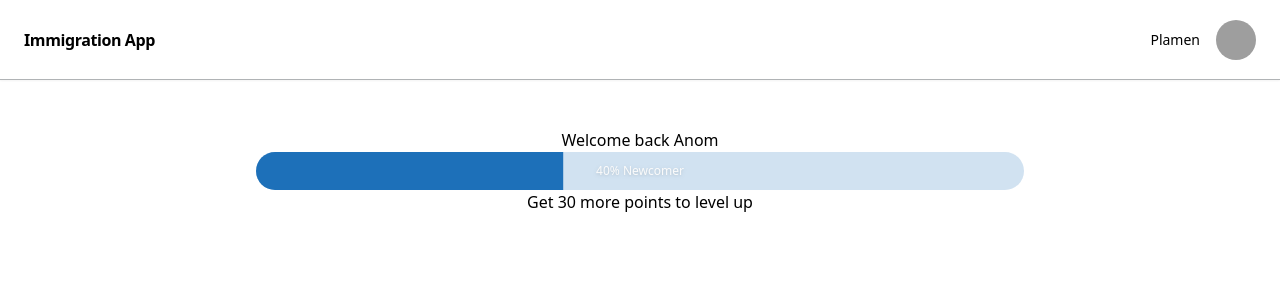
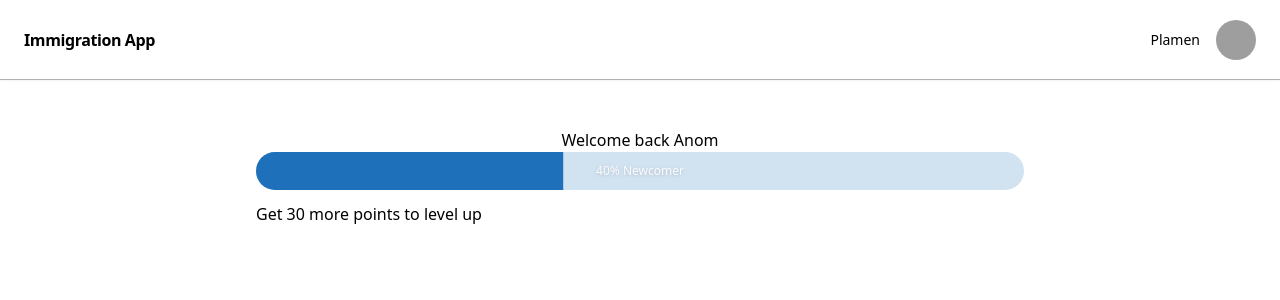
Before and after one commit to PDochev/hackathonparty, a React (Vite) app: page / in a window 1280 px wide. Shown: the top 300 px of the page. Built offline with nearby package versions, Linux system fonts and the light colour scheme; grey boxes are pictures that could not be loaded.

Commit message:
feat: Add ExpProgress component

```diff
--- /dev/null
+++ b/src/components/business/ExpProgress.tsx
@@ -0,0 +1,23 @@
+import { Progress } from "@/components/ui/progress";
+
+interface Props {
+  value: number;
+  userTitle: string;
+  leftPoints: number;
+}
+
+export function ExpProgress({ userTitle, value, leftPoints }: Props) {
+  return (
+    <div className="w-[60%] h-full">
+      <div className="relative">
+        <Progress value={value} className="h-[2.4rem]" />
+        <div className="absolute inset-0 flex items-center justify-center">
+          <span className="text-xs font-medium text-primary-foreground drop-shadow">
+            {value}% {userTitle}
+          </span>
+        </div>
+      </div>
+      <div className="mt-3">Get {leftPoints} more points to level up</div>
+    </div>
+  );
+}
--- a/src/pages/Home.tsx
+++ b/src/pages/Home.tsx
@@ -1,5 +1,5 @@
+import { ExpProgress } from "@/components/business/ExpProgress";
 import { Layout } from "@/components/Layout";
-import { Progress } from "@/components/ui/progress";
 
 export default function Home() {
   // TODO: get this from state management library
@@ -12,17 +12,13 @@ export default function Home() {
   return (
     <Layout>
       <main>
-        <div className="flex flex-col items-center  justify-center mx-auto">
-          <div className=" mt-12">Welcome back {userName}</div>
-          <div className="relative w-[60%]">
-            <Progress value={progressValue} className="h-[2.4rem]" />
-            <div className="absolute inset-0 flex items-center justify-center">
-              <span className="text-xs font-medium text-primary-foreground drop-shadow">
-                {progressValue}% {userTitle}
-              </span>
-            </div>
-          </div>
-          Get {leftPoints} more points to level up
+        <div className="flex flex-col items-center justify-center mx-auto">
+          <div className="mt-12">Welcome back {userName}</div>
+          <ExpProgress
+            value={progressValue}
+            userTitle={userTitle}
+            leftPoints={leftPoints}
+          />
         </div>
       </main>
     </Layout>
```
